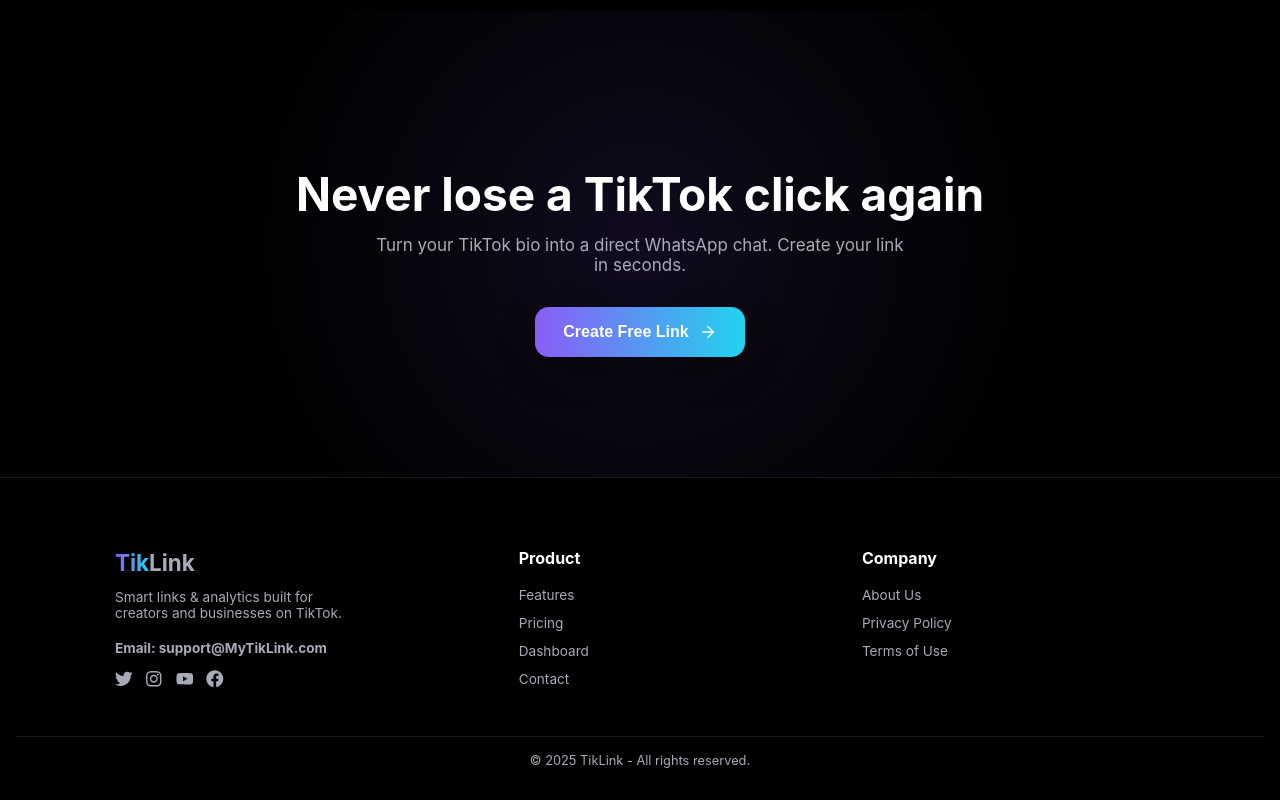
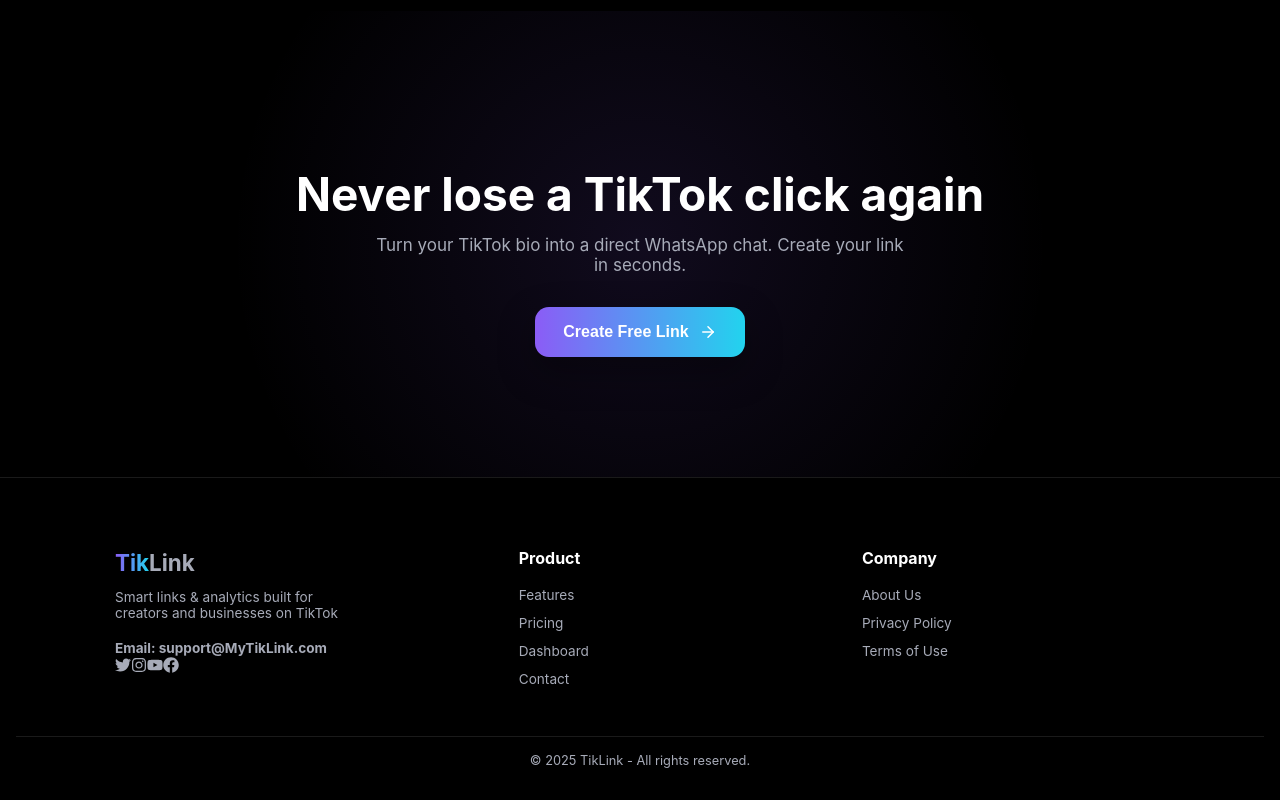
Before and after one commit to joshvic1/MyTikLink, a Next.js app: page / in a window 1280 px wide. Shown: the part 6526-7326 px from the top of the page. Built offline with nearby package versions, Linux system fonts and the light colour scheme.

Commit message:
updatd page

```diff
--- a/components/Footer.js
+++ b/components/Footer.js
@@ -11,13 +11,13 @@
             <span className={styles.accent}>Tik</span>Link
           </h3>
           <p className={styles.desc}>
-            Smart links & analytics built for creators and businesses on TikTok.
+            Smart links & analytics built for creators and businesses on TikTok
           </p>
 
           <b className={styles.desc}>Email: support@MyTikLink.com</b>
 
-          <div className={styles.socials}>
-            <a href="#" aria-label="Twitter">
+          <div className={styles.social}>
+            <a href="/" aria-label="Twitter">
               <FaTwitter />
             </a>
             <a href="#" aria-label="Instagram">
```
